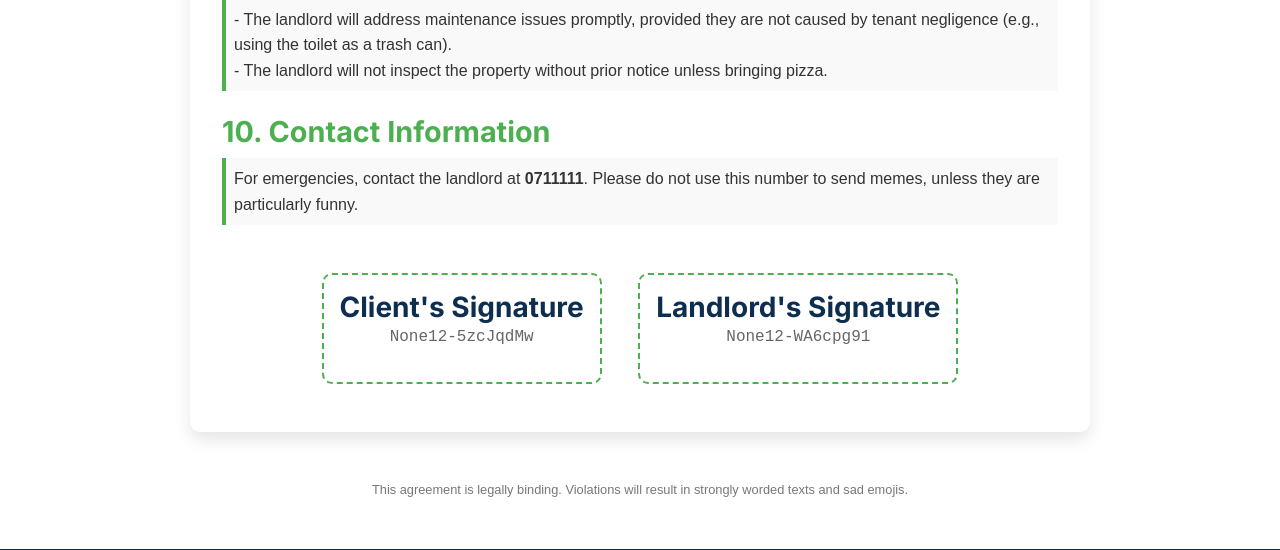
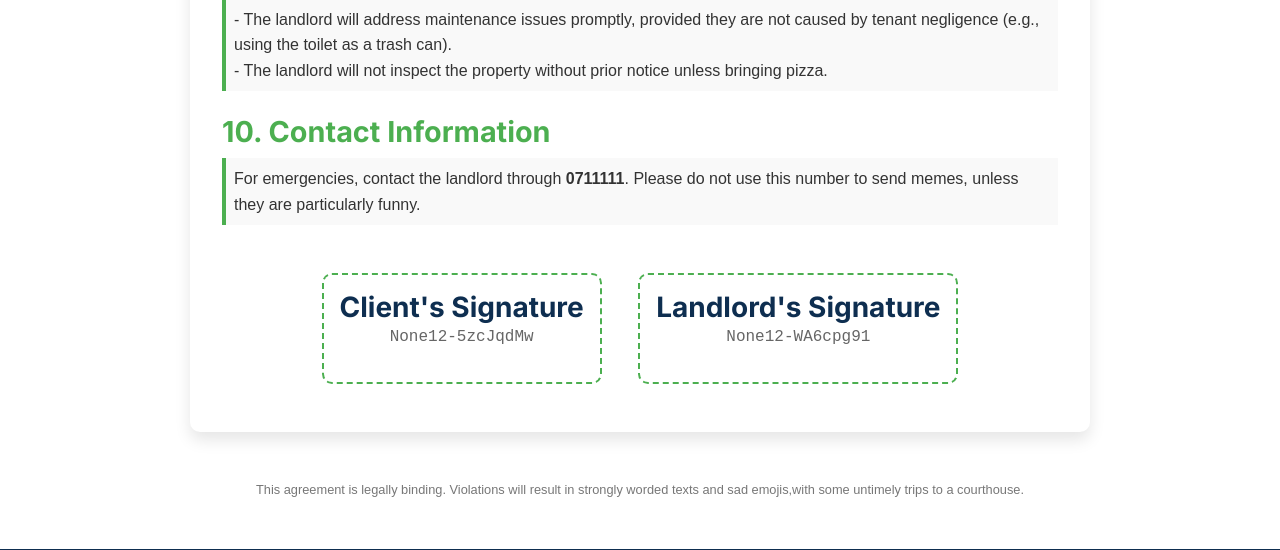
Before and after one commit to johnhenry411/Rentchain, a Django app: template smart_property/property_app/templates/contract.html in a window 1280 px wide. Shown: the part 1349-1899 px from the top of the page. Run offline with Django 3.2, Linux system fonts and the light colour scheme; data comes from the database, SQL or seed files in the repository; tables that the repository leaves empty hold one stand-in row (values such as "Sample post"); the template is opened without the code that fills it: values that come from a table or form of the project are taken from there, most other values are stand-ins (such as "Sample title", 1, 10 or a date in 2020); some libraries are stand-ins or nearby versions.

Commit message:
made grammar changes to the contract

```diff
--- a/smart_property/property_app/templates/contract.html
+++ b/smart_property/property_app/templates/contract.html
@@ -123,7 +123,7 @@
 
         <h2 class="section-title">10. Contact Information</h2>
         <div class="clause">
-            For emergencies, contact the landlord at <strong>{{ property.contact_number }}</strong>. Please do not use this number to send memes, unless they are particularly funny.
+            For emergencies, contact the landlord through <strong>{{ property.contact_number }}</strong>. Please do not use this number to send memes, unless they are particularly funny.
         </div>
 
         <div class="signature-section">
@@ -139,7 +139,7 @@
     </div>
 
     <footer>
-        This agreement is legally binding. Violations will result in strongly worded texts and sad emojis.
+        This agreement is legally binding. Violations will result in strongly worded texts and sad emojis,with some untimely trips to a courthouse.
     </footer>
 
 {%endblock%}
```
